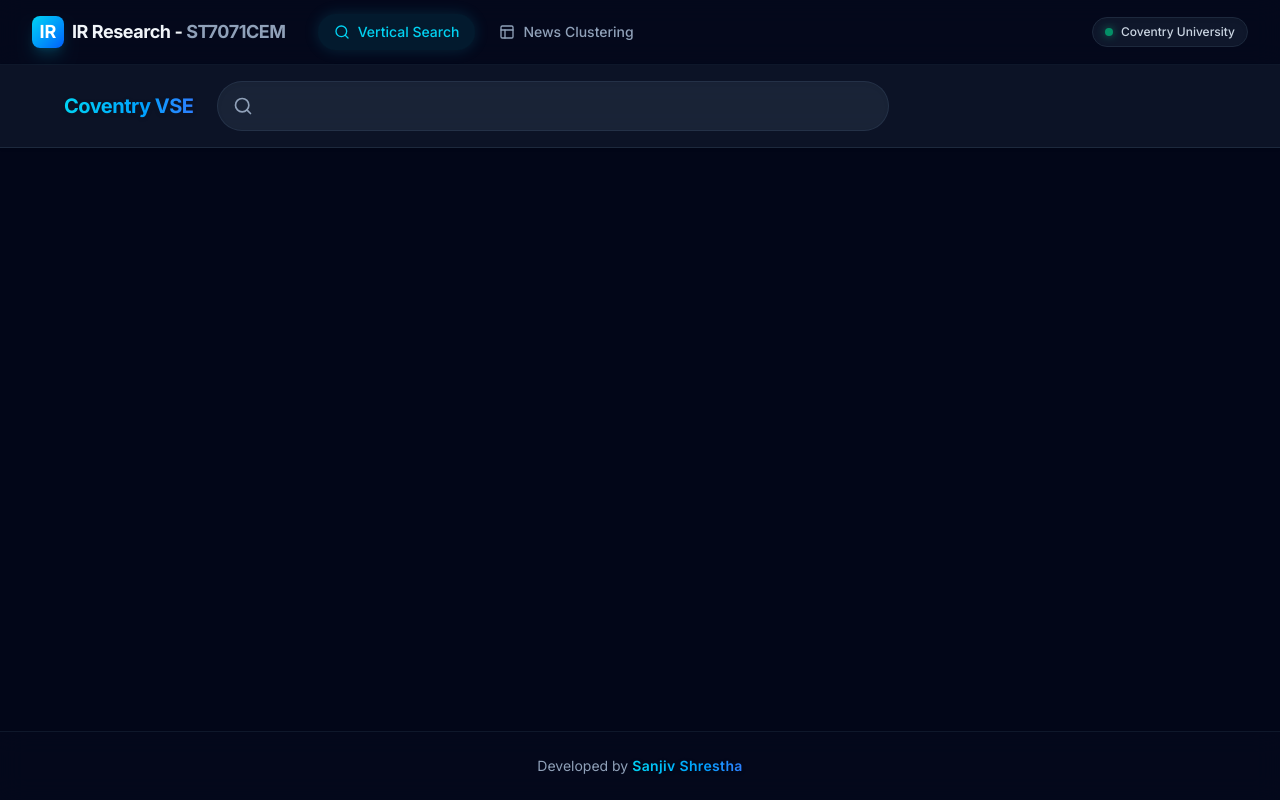
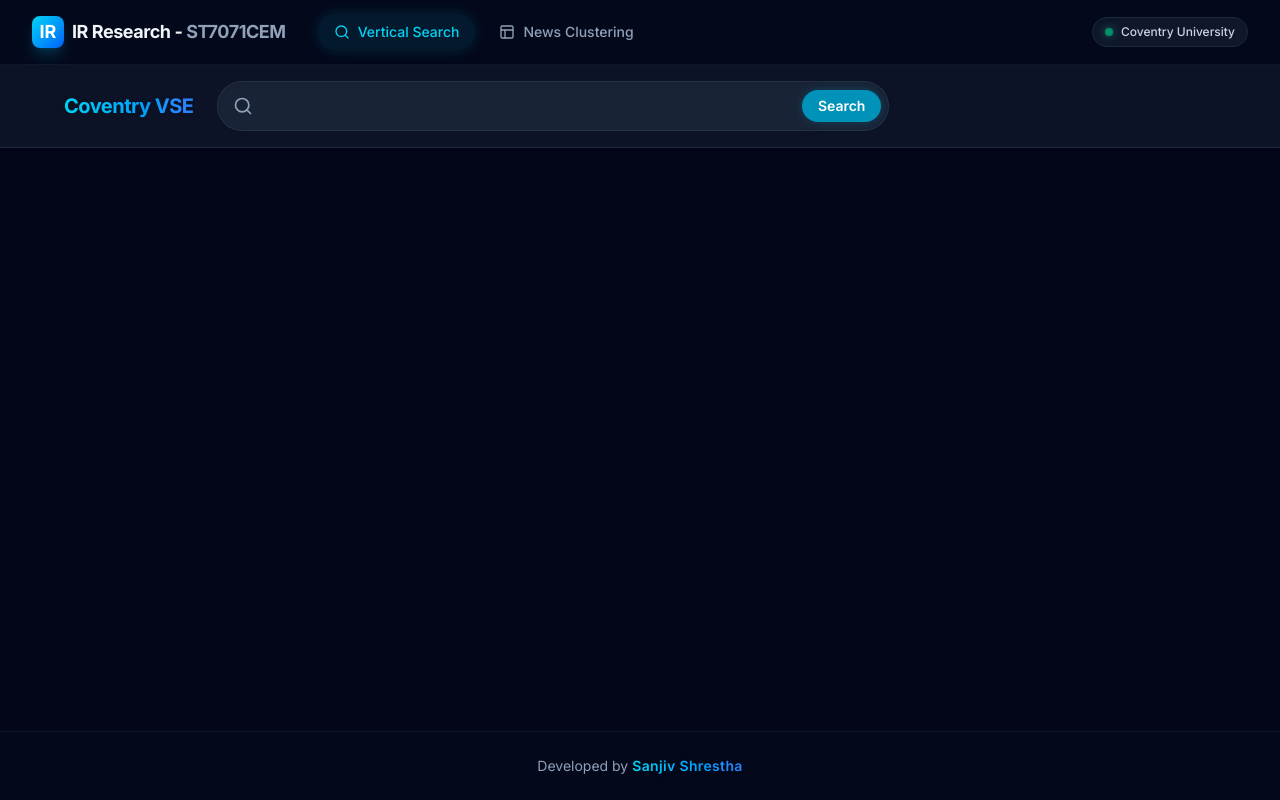
Before and after one commit to sanjiv576/Client-Vertical-Search-Engine, a Next.js app: page /search in a window 1280 px wide. Built offline with nearby package versions, Linux system fonts and the light colour scheme.

Commit message:
add navigation component, search page, and clustering data table to client application

```diff
--- a/src/app/search/page.tsx
+++ b/src/app/search/page.tsx
@@ -30,6 +30,7 @@
       }
 
       setLoading(true);
+      setResults([]);
       setError(null);
       setCurrentPage(1); // Reset page on new search
 
@@ -74,6 +75,7 @@
   const handleSearch = (e: React.FormEvent) => {
     e.preventDefault();
     if (queryInput.trim() && queryInput.trim() !== currentQuery) {
+      setResults([]); // Clear results immediately on new search
       router.push(`/search?q=${encodeURIComponent(queryInput.trim())}`);
       setCurrentQuery(queryInput.trim());
     }
@@ -102,17 +104,22 @@
           </div>
 
           {/* Search Bar */}
-          <form onSubmit={handleSearch} className="flex-1 w-full max-w-2xl relative group">
+          <form onSubmit={handleSearch} className="flex-1 w-full max-w-2xl relative flex items-center group">
             <div className="absolute inset-y-0 left-0 pl-4 flex items-center pointer-events-none">
               <Search className="h-5 w-5 text-slate-400 group-focus-within:text-cyan-400 transition-colors" />
             </div>
             <input
               type="text"
-              className="w-full pl-12 pr-4 py-3 rounded-full text-md bg-slate-800/80 border border-slate-700/50 focus:border-cyan-500/50 focus:bg-slate-800 focus:ring-2 focus:ring-cyan-500/20 text-slate-100 placeholder-slate-400 outline-none transition-all shadow-inner"
+              className="w-full pl-12 pr-24 py-3 rounded-full text-md bg-slate-800/80 border border-slate-700/50 focus:border-cyan-500/50 focus:bg-slate-800 focus:ring-2 focus:ring-cyan-500/20 text-slate-100 placeholder-slate-400 outline-none transition-all shadow-inner"
               value={queryInput}
               onChange={(e) => setQueryInput(e.target.value)}
             />
-            <button type="submit" className="sr-only">Search</button>
+            <button
+              type="submit"
+              className="absolute right-2 px-4 py-1.5 bg-cyan-600 hover:bg-cyan-500 text-white text-sm font-semibold rounded-full shadow-[0_0_10px_rgba(8,145,178,0.3)] transition-all active:scale-95"
+            >
+              Search
+            </button>
           </form>
         </div>
       </header>
```
